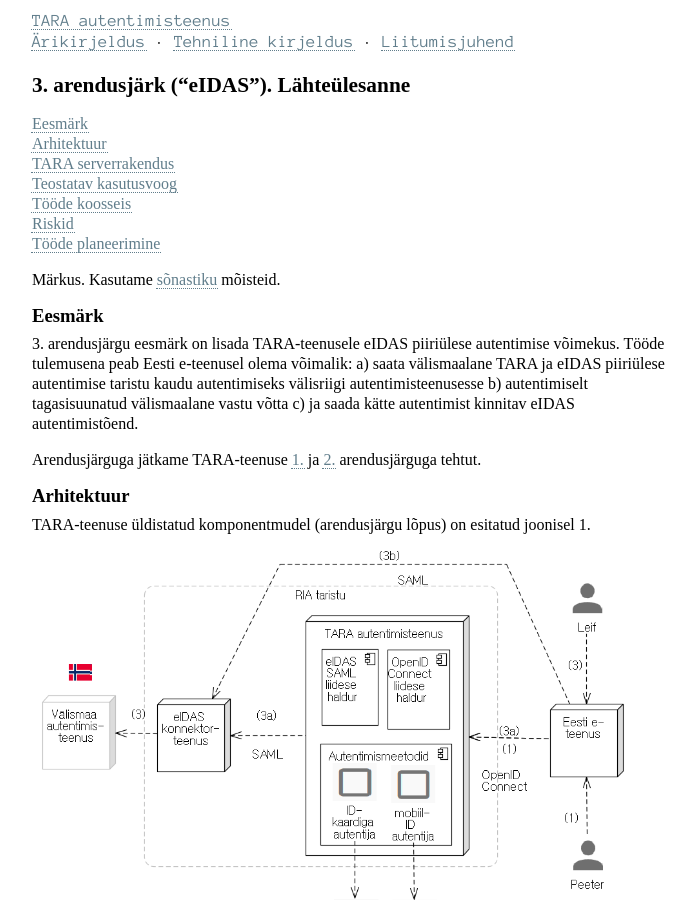
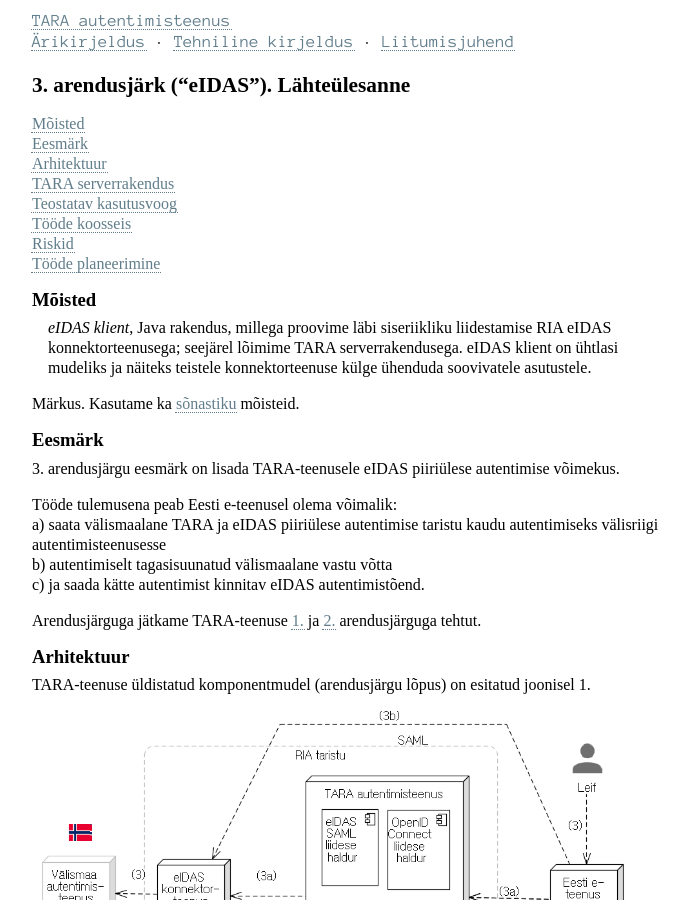
Before and after one commit to e-gov/TARA-Doku, a Jekyll site: the page built from 3järk.md, in a window 1280 px wide and 900 px high. Shown: the whole window, without its empty margins (0-697 px from the left). Built offline with Jekyll 4.4.1, drawn with Linux system fonts in a browser that asks for light colours; our own code applies the rules of GitHub Pages for plain Markdown files; some of the changed text lies outside the part shown.

Commit message:
3. arendusjärgu LÜ täiendus

```diff
--- a/3järk.md
+++ b/3järk.md
@@ -8,13 +8,19 @@ permalink: 3JARK
 - TOC
 {:toc}
 
-Märkus. Kasutame [sõnastiku](Sonastik) mõisteid.
+## Mõisted
+
+- _eIDAS klient_, Java rakendus, millega proovime läbi siseriikliku liidestamise RIA eIDAS konnektorteenusega; seejärel lõimime TARA serverrakendusega. eIDAS klient on ühtlasi mudeliks ja näiteks teistele konnektorteenuse külge ühenduda soovivatele asutustele.
+
+Märkus. Kasutame ka [sõnastiku](Sonastik) mõisteid.
 
 ## Eesmärk
 
-3\. arendusjärgu eesmärk on lisada TARA-teenusele eIDAS piiriülese autentimise võimekus. Tööde tulemusena peab  Eesti e-teenusel olema võimalik:
-a) saata välismaalane TARA ja eIDAS piiriülese autentimise taristu kaudu autentimiseks välisriigi autentimisteenusesse
-b) autentimiselt tagasisuunatud välismaalane vastu võtta
+3\. arendusjärgu eesmärk on lisada TARA-teenusele eIDAS piiriülese autentimise võimekus.
+
+Tööde tulemusena peab  Eesti e-teenusel olema võimalik:<br>
+a) saata välismaalane TARA ja eIDAS piiriülese autentimise taristu kaudu autentimiseks välisriigi autentimisteenusesse<br>
+b) autentimiselt tagasisuunatud välismaalane vastu võtta<br>
 c) ja saada kätte autentimist kinnitav eIDAS autentimistõend.
 
 Arendusjärguga jätkame TARA-teenuse [1.](1JARK) ja [2.](2JARK) arendusjärguga tehtut.
@@ -68,20 +74,31 @@ Kasutusvoogu on kujutatud ka [RIA SSO autentimisteenuses kavandis](Viited#4-3) o
 
 ## Tööde koosseis
 
+Tööde järgnevus:
+1) kõigepealt loome RIA eIDAS konnektorteenusega liidest teostava „eIDAS-kliendi“ (vt joonis 2)
+2) ja siis lõimime selle CAS-i s.t TARA teenusesse.
+
+<img src='img/3-1.PNG' style='width: 600px;'>
+
+Joonis 2. eIDAS-võimekusega TARA autentimisteenus
+
 Tuleb teostada:
 
 | nr |       töö       |  tulemus    | töömahu orientiir |
 |----|-----------------|-------------|-------------------|
-| 1  | autentimismeetodi valiku kuva täiendamine piiriülese autentimismeetodi valimisega | konfigureeritud ja ülalolevad välisriikide autentimismeetodid on kasutajale valitavad |  |
-| 2  | SAML autentimispäringu moodustamine | TARA serverrakendus suudab moodustada korrektse SAML autentimispäringu. NB! Autentimispäringu vorming on spetsifitseeritud |  |
-| 3  | välismaalase suunamine RIA eIDAS konnektorteenusesse | TARA serverrakendus suudab teha _browser redirect_-i RIA eIDAS konnektorteenusesse (SAML autentimispäring pannakse kaasa) |  |
-| 4  | välismaalase vastuvõtmine RIA eIDAS konnektorteenusest | TARA serverrakendus suudab välismaalase RIA eIDAS konnektorteenusest vastu võtta |  |
-| 5  | SAML autentimisvastuse dekrüpteerimine ja valideerimine | TARA serverrakendus suudab SAML autentimisvastuse dekrüpteerida ja valideerida |
-| 6  | välismaalase tagasisuunamine autentimisrakendusse | TARA serverrakendus suudab välismaalase OpenID Connect _redirect_-ga klientrakendusse tagasi saata | |
-| 7  | identsustõendi moodustamine | TARA serverrakendus suudab moodustada korrektse OpenID Connect identsustõendi. Tõend jääb klientrakenduse järeletulemist ootama |
-| 8  | identsustõendi väljastamine klientrakendusele | TARA serverrakendus suudab identsustõendi klientrakendusele väljastada |
-| 9  | eIDAS nõuete kohased logimised (vrdl [eIDAS-Node Error and Event Logging](Viited#2-4)) | TARA-teenuse logimised vastavad nõuetele | |
-| 10 | SAML metaandmeotspunkti teostus | TARA-teenus on publitseerinud oma SAML metaandmed |  |
+| 1  | RIA eIDAS konnektorteenuse siseriikliku poole spetsifitseerimine | tehniline spetsifikatsioon, mille järgi saab konnektorteenusega liidestada nii eIDAS kliendi, seejärel TARA-teenuse, aga ka teiste asutuste eIDAS-st kasutavad süsteemid | |
+| 2  | RIA eIDAS konnektorteenuse seadistamine | konnektorteenus on valmis siseriiklike rakenduste liidestamiseks, vastavalt töös nr 1 koostatud spetsifikatsioonile | |
+| 3  | autentimismeetodi valiku kuva täiendamine piiriülese autentimismeetodi valimisega | konfigureeritud ja ülalolevad välisriikide autentimismeetodid on kasutajale valitavad |  |
+| 4  | SAML autentimispäringu moodustamine | TARA serverrakendus suudab moodustada korrektse SAML autentimispäringu. NB! Autentimispäringu vorming on spetsifitseeritud |  |
+| 5  | välismaalase suunamine RIA eIDAS konnektorteenusesse | TARA serverrakendus suudab teha _browser redirect_-i RIA eIDAS konnektorteenusesse (SAML autentimispäring pannakse kaasa) |  |
+| 6  | välismaalase vastuvõtmine RIA eIDAS konnektorteenusest | TARA serverrakendus suudab välismaalase RIA eIDAS konnektorteenusest vastu võtta |  |
+| 7  | SAML autentimisvastuse dekrüpteerimine ja valideerimine | TARA serverrakendus suudab SAML autentimisvastuse dekrüpteerida ja valideerida |
+| 8  | välismaalase tagasisuunamine autentimisrakendusse | TARA serverrakendus suudab välismaalase OpenID Connect _redirect_-ga klientrakendusse tagasi saata | |
+| 9  | identsustõendi moodustamine | TARA serverrakendus suudab moodustada korrektse OpenID Connect identsustõendi. Tõend jääb klientrakenduse järeletulemist ootama |
+| 10  | identsustõendi väljastamine klientrakendusele | TARA serverrakendus suudab identsustõendi klientrakendusele väljastada |
+| 11  | eIDAS nõuete kohased logimised (vrdl [eIDAS-Node Error and Event Logging](Viited#2-4)) | TARA-teenuse logimised vastavad nõuetele | |
+| 12 | SAML metaandmeotspunkti teostus | TARA-teenus on publitseerinud oma SAML metaandmed |  |
+| 13 | eIDAS kliendi lõimimine TARA-teenusesse | Eelmistes töödes arendatud eIDAS-klientrakendus on lõimitud TARA serverrakendusse. | |
 
 Arendustööd hõlmavad:
 - kavandamist, sh
@@ -89,16 +106,12 @@ Arendustööd hõlmavad:
   - projektijuhtimist
 - programmeerimist, sh
   - koodi läbivaatust
-- testimist
+- testimist (vt Testistrateegia)
 - dokumenteerimist.
 
 Ettevalmistavate ja kaasnevate töödena:
-- tutvumine olemasoleva TARA-teenuse
-  - dokumentatsiooniga
-  - koodiga
-- tutvumine eIDAS Node tarkvara
-  - dokumentatsiooniga
-  - koodiga.
+- tutvumine olemasoleva TARA-teenuse dokumentatsiooniga ja koodiga
+- tutvumine eIDAS Node tarkvara dokumentatsiooniga koodiga.
 
 ## Riskid
 
```
Also changed, not shown: index.md (+15 -9 lines), img/3-1.PNG (added), 2 other files.
